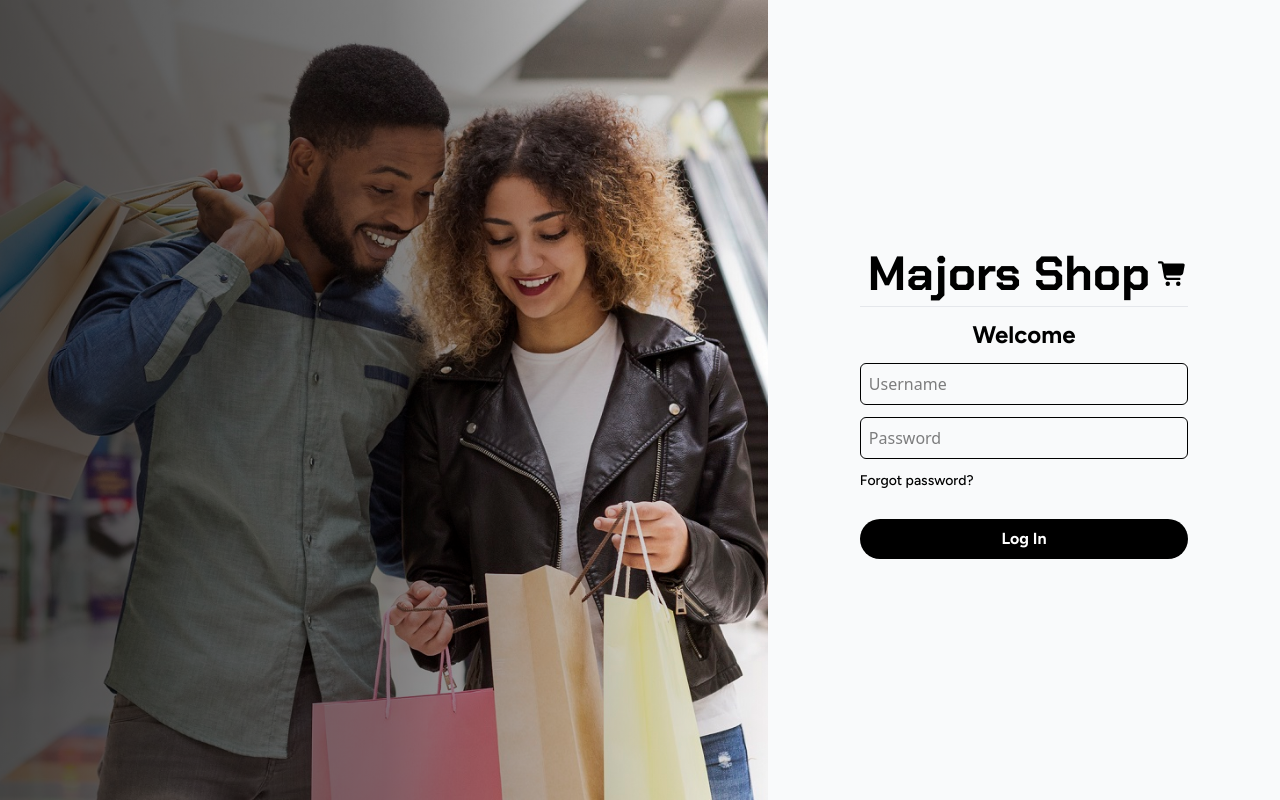
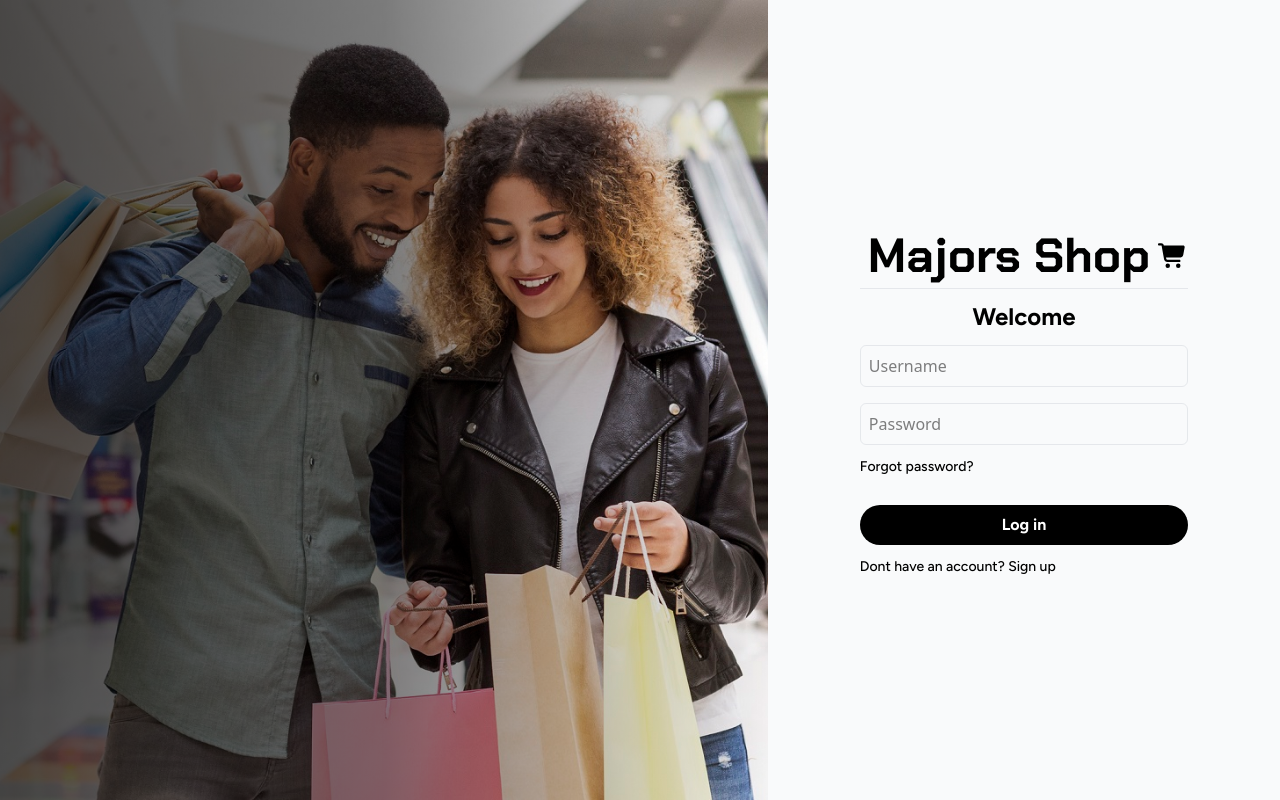
Before and after one commit to nashimz/react-ecommerce, a React (Vite) app in the folder Majors Shop/: page /login in a window 1280 px wide. Built offline with nearby package versions, Linux system fonts and the light colour scheme; no server answers.

Commit message:
Some changes in the view

```diff
--- a/Majors Shop/src/components/login/Login.jsx
+++ b/Majors Shop/src/components/login/Login.jsx
@@ -34,14 +34,14 @@ export function Login() {
           <input
             type="text"
             placeholder="Username"
-            className="border rounded-md p-2 bg-transparent"
+            className="border border-gray-300/50 rounded-md p-2 bg-transparent"
             value={username}
             onChange={(e) => setUsername(e.target.value)}
           />
           <input
             type="password"
             placeholder="Password"
-            className="border rounded-md p-2 bg-transparent"
+            className="border border-gray-300/50 rounded-md p-2 bg-transparent mt-1"
             value={password}
             onChange={(e) => setPassword(e.target.value)}
           />
@@ -54,8 +54,12 @@ export function Login() {
             type="submit"
             className="bg-black text-white rounded-full py-2 hover:bg-gray-800 font-figtree font-bold mt-4"
           >
-            Log In
+            Log in
           </button>
+
+          <span className="text-sm font-figtree text-black font-medium hover:underline cursor-pointer">
+            Dont have an account? Sign up
+          </span>
         </form>
       </div>
     </div>
```
